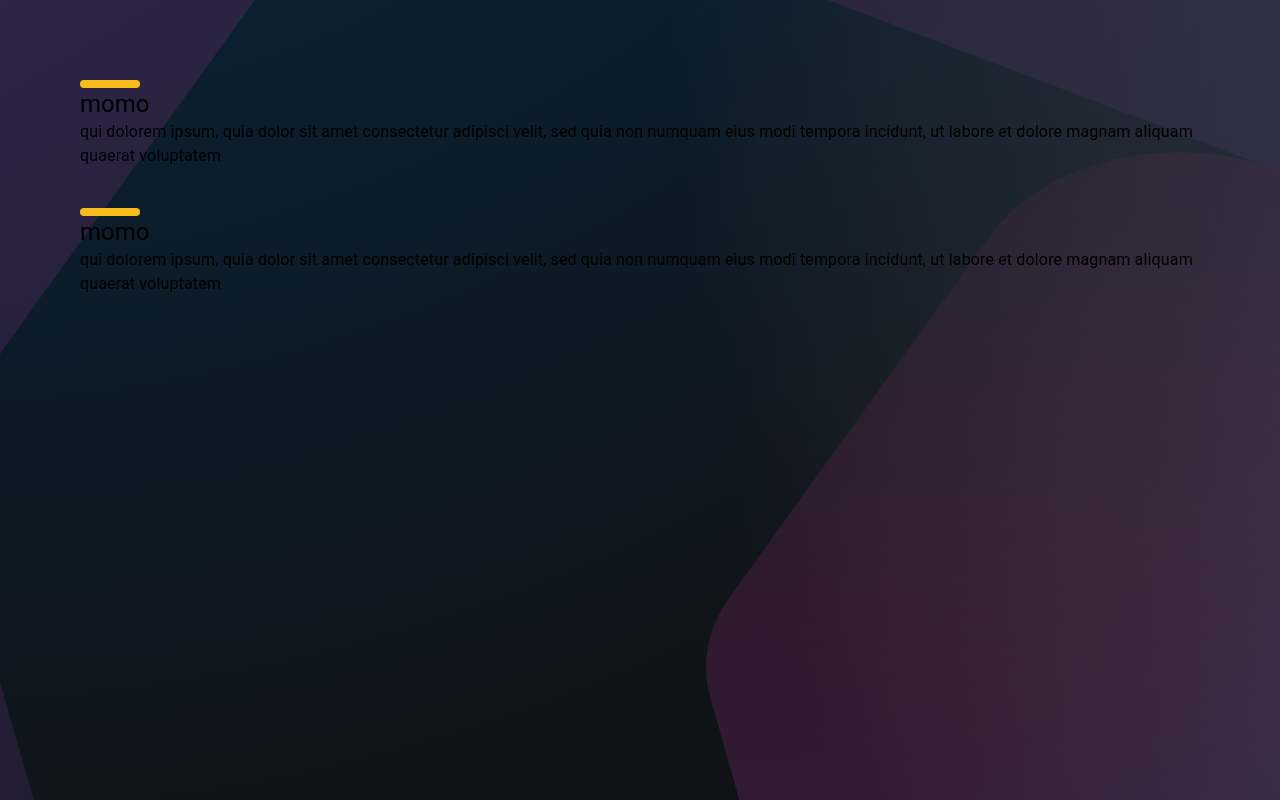
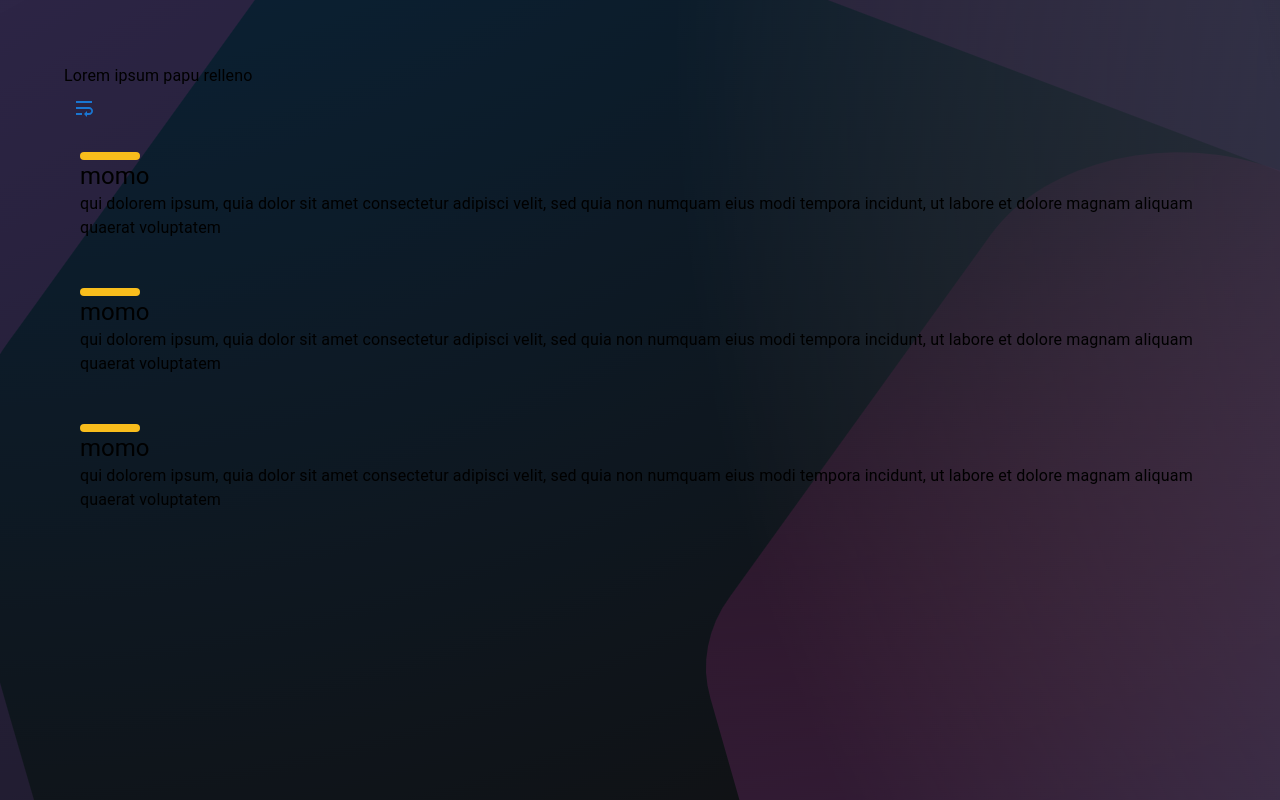
Before and after one commit to DemianAdam/Trabajo_Final_AP, a React (Vite) app: page / in a window 1280 px wide. Built offline with nearby package versions, Linux system fonts and the light colour scheme.

Commit message:
Grid, Categoria, font
Intente poner la fuente Poppins y no sirve, luego intente presentar el Grid para las notas y queda bien, tambien el Componente notas agregado

```diff
--- a/index.html
+++ b/index.html
@@ -5,6 +5,10 @@
     <link rel="icon" type="image/svg+xml" href="/vite.svg" />
     <meta name="viewport" content="width=device-width, initial-scale=1.0" />
     <title>Trabajo final AP</title>
+
+    <link rel="preconnect" href="https://fonts.googleapis.com">
+    <link rel="preconnect" href="https://fonts.gstatic.com" crossorigin>
+    <link href="https://fonts.googleapis.com/css2?family=Poppins:wght@100;200;300;400;500;600;700;800;900&display=swap" rel="stylesheet">
   </head>
   <body>
     <div id="root"></div>
--- a/src/App.jsx
+++ b/src/App.jsx
@@ -1,4 +1,7 @@
 import TaskComponent from "./components/task.component"
+import Categoria from "./components/categoria"
+import Box from '@mui/material/Box';
+import Grid from '@mui/material/Grid';
 function App() {
 
   //un ejmplo de conjunto de listas y notas
@@ -51,10 +54,27 @@ function App() {
   }
 
   return (
-    <>
-      <TaskComponent taskData={taskData} />
-      <TaskComponent taskData={taskData} />
-    </>
+    <div>
+      <Box sx={{ flexGrow: 1 }}>
+        <Grid container spacing={1}>
+          <Grid item xs={12}>
+            <Categoria></Categoria>
+          </Grid>
+          <Grid item xs={12}>
+            <TaskComponent taskData={taskData} />
+          </Grid>
+          <Grid item xs={12}>
+            <TaskComponent taskData={taskData} />
+          </Grid>
+          <Grid item xs={12}>
+            <TaskComponent taskData={taskData} />
+          </Grid>
+
+        </Grid>
+      </Box>
+
+
+    </div>
   )
 }
 
--- /dev/null
+++ b/src/components/categoria.jsx
@@ -0,0 +1,19 @@
+import { WrapText } from '@mui/icons-material'
+import { Typography } from '@mui/material'
+import React, { useState } from 'react'
+import IconButton from '@mui/material/IconButton';
+
+export default function Categoria() {
+    //  const [categoriaTitle, setCategoriaTitle] = useState(props.categoriaTitle)
+
+    return (
+        <div className='bg-[#18191B80]/50 w-[22.625rem] border-white/20 text-white border rounded-lg pt-1 pb-1 pl-4 pr-3 flex items-center justify-between'>
+            <Typography className='py-1 font-semibold'>
+                Lorem ipsum papu relleno
+            </Typography>
+            <IconButton color='primary'>
+                <WrapText></WrapText>
+            </IconButton>
+        </div>
+    )
+}
--- a/src/index.css
+++ b/src/index.css
@@ -8,4 +8,5 @@
 
 body {
   padding: 4rem;
+  font-family: 'Poppins', sans-serif;
 }
```
